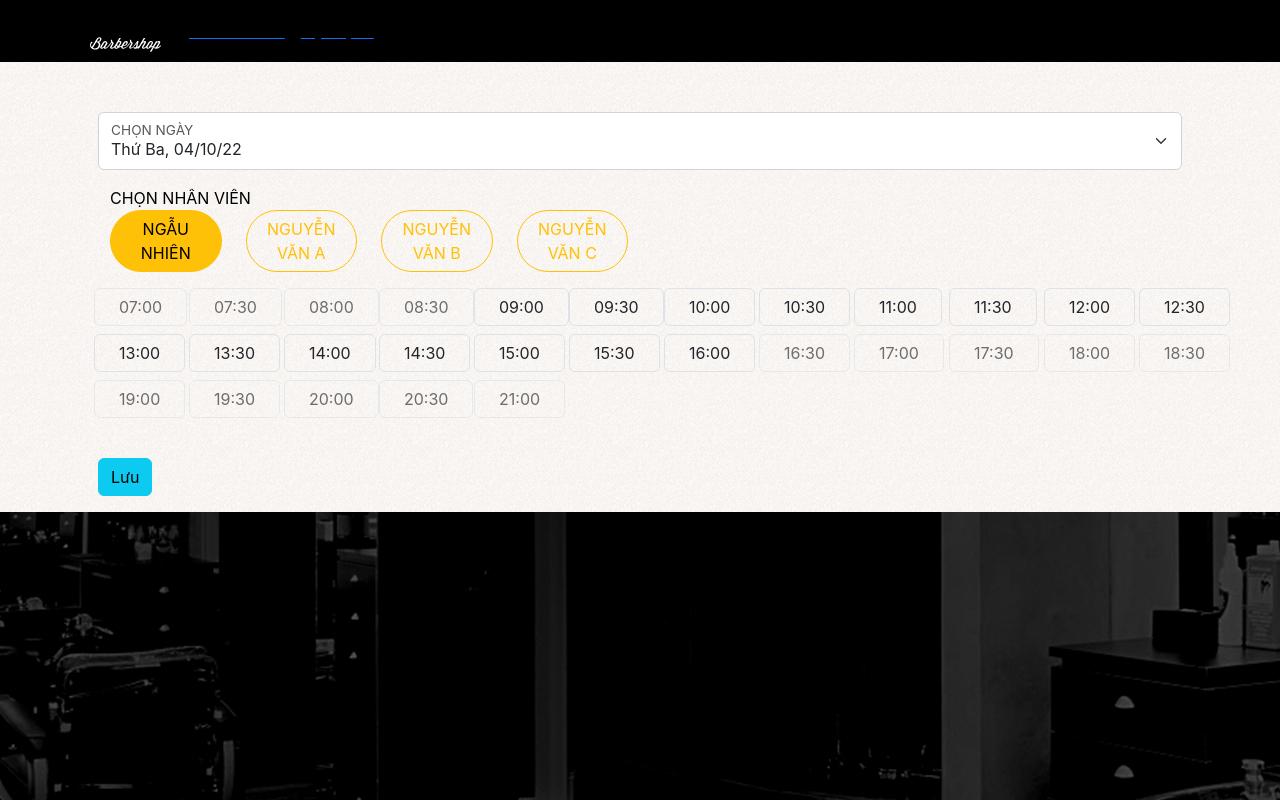
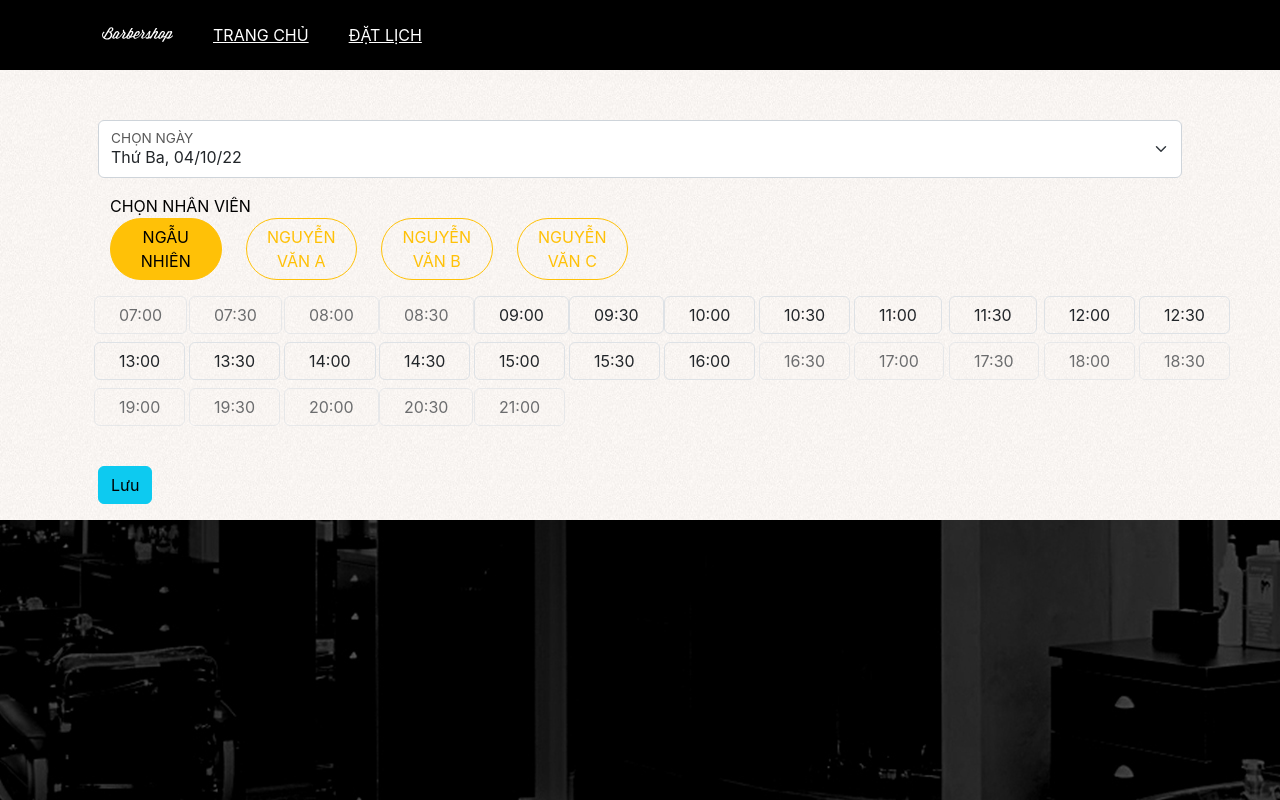
Before and after one commit to thiennhat19112/30Slice-Client, a React (Create React App) app: page / in a window 1280 px wide. Built offline with nearby package versions, Linux system fonts and the light colour scheme.

Commit message:
Update Header.jsx

```diff
--- a/src/components/Header.jsx
+++ b/src/components/Header.jsx
@@ -3,18 +3,17 @@ import { NavLink, Link } from 'react-router-dom'
 function Header() {
     return (
         <header className="main-header">
-            <nav className="navbar navbar-expand-lg container">
+            <nav className="main-navigation container">
                 <NavLink to="/" className="main-header-logo">
                     <img src="assets/img/logo.svg" width="111" height="24" alt='hình' />
                 </NavLink>
-                <ul className="navbar-nav me-auto mb-2 mb-lg-0">
+                <ul className="site-navigation">
                     <NavLink to="/" className='nav-item'>
                         <span className="nav-link"> Trang chủ </span>
                     </NavLink>
-                    <NavLink to="/booking" className='nav-item' >
+                    <NavLink to="/booking" >
                         <span className="nav-link"> Đặt Lịch </span>
                     </NavLink>
-
                     {/* <li><a href="index.html#news-point">Sản Phẩm</a></li> */}
                     {/* <li className="site-navigation-current"><a>Tin Tức</a></li> */}
                 </ul>
```
